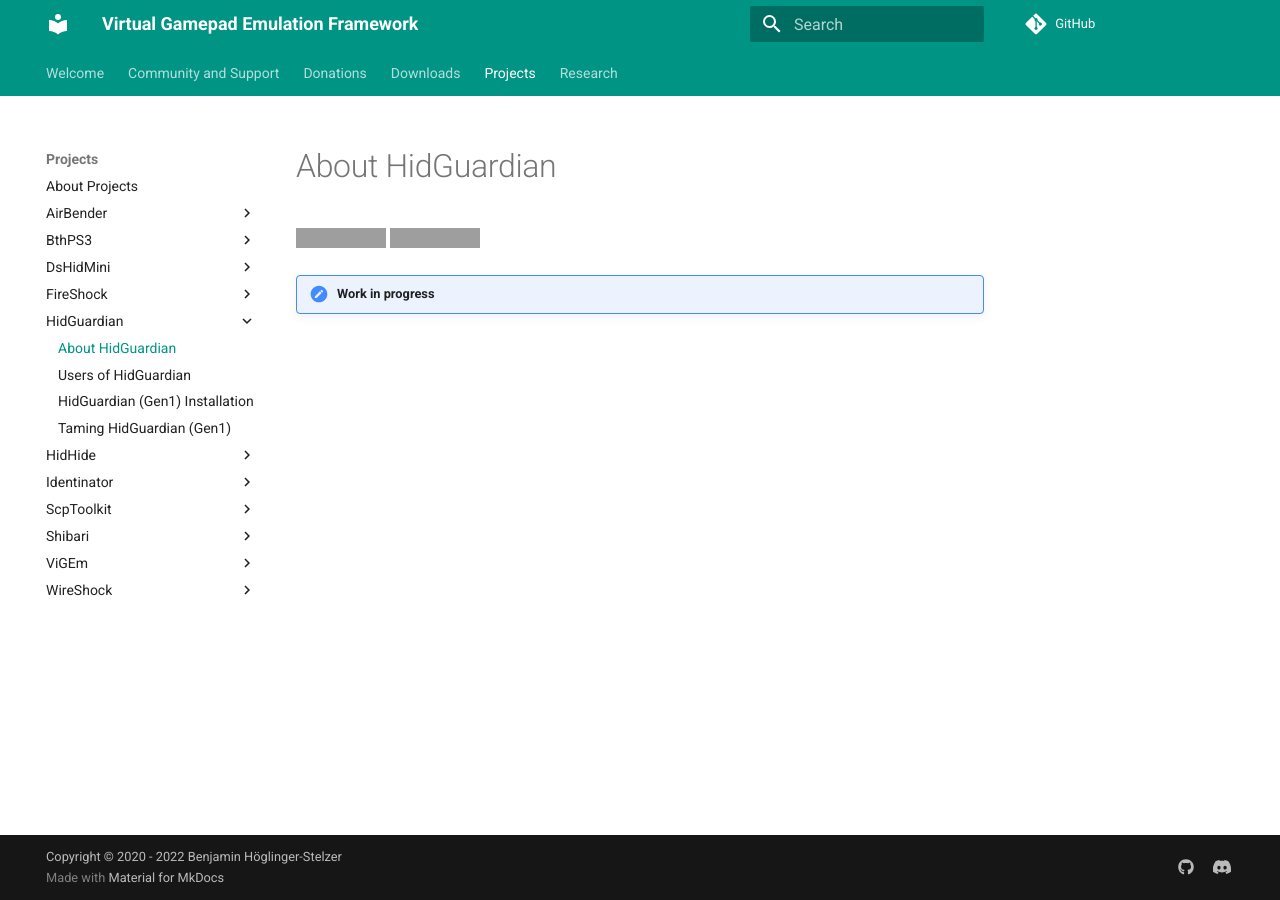
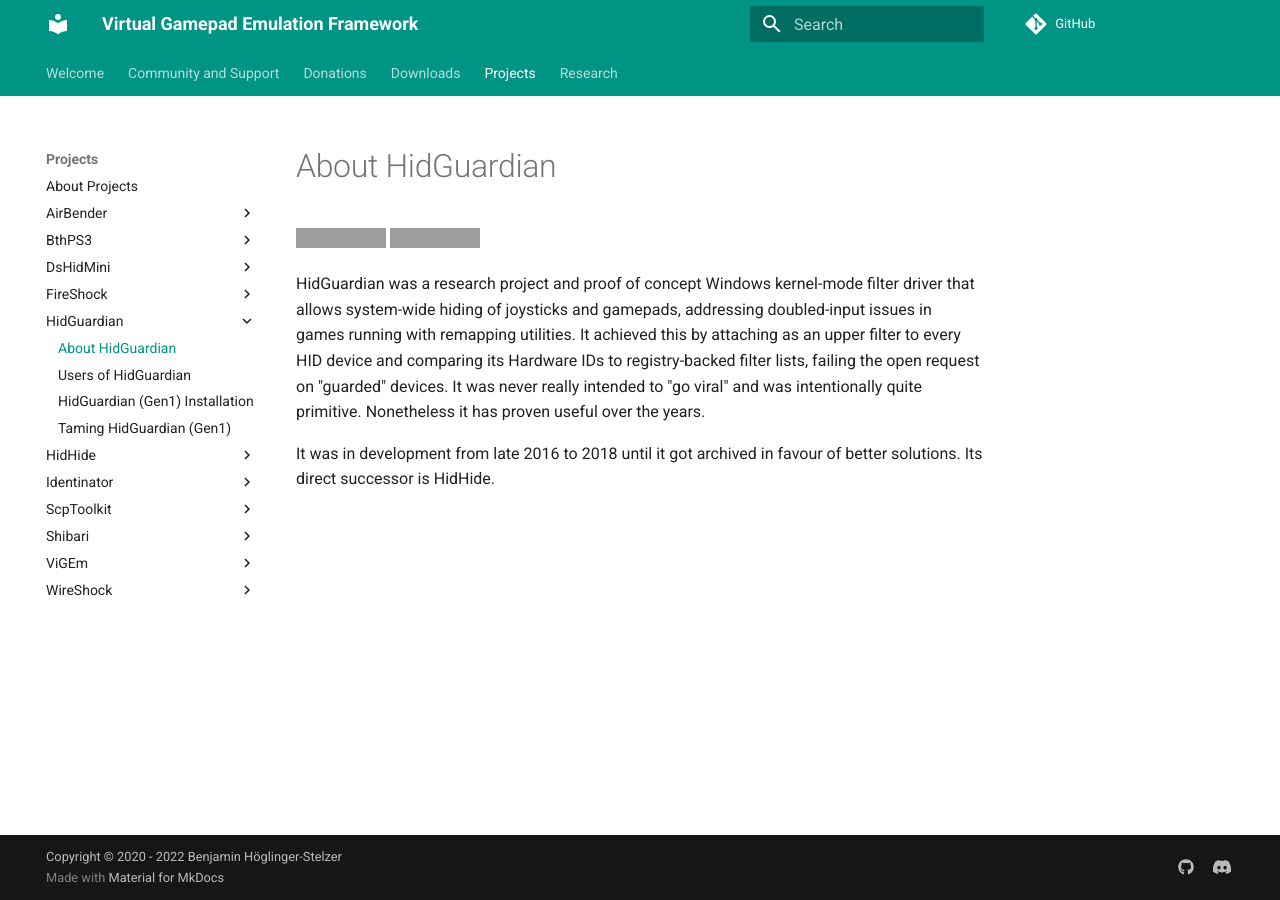
Before and after one commit to nefarius/ViGEm.github.io, an MkDocs documentation site: the page built from docs/projects/HidGuardian/index.md, in a window 1280 px wide. Built offline with MkDocs 1.6.1 and Material for MkDocs 9.7.7, drawn with Linux system fonts in a browser that asks for light colours; comment, search, counter and statistics services are not loaded; grey boxes are pictures that could not be loaded.

Commit message:
Added HidGuardian summary

```diff
--- a/docs/projects/HidGuardian/index.md
+++ b/docs/projects/HidGuardian/index.md
@@ -2,4 +2,6 @@
 
 [![GitHub](https://img.shields.io/badge/GitHub-yellowgreen?logo=github)](https://github.com/ViGEm/HidGuardian) ![Discontinued](https://img.shields.io/badge/Project%20discontinued-critical)
 
-!!! important "Work in progress"
+HidGuardian was a research project and proof of concept Windows kernel-mode filter driver that allows system-wide hiding of joysticks and gamepads, addressing doubled-input issues in games running with remapping utilities. It achieved this by attaching as an upper filter to every HID device and comparing its Hardware IDs to registry-backed filter lists, failing the open request on "guarded" devices. It was never really intended to "go viral" and was intentionally quite primitive. Nonetheless it has proven useful over the years.
+
+It was in development from late 2016 to 2018 until it got archived in favour of better solutions. Its direct successor is HidHide.
```
